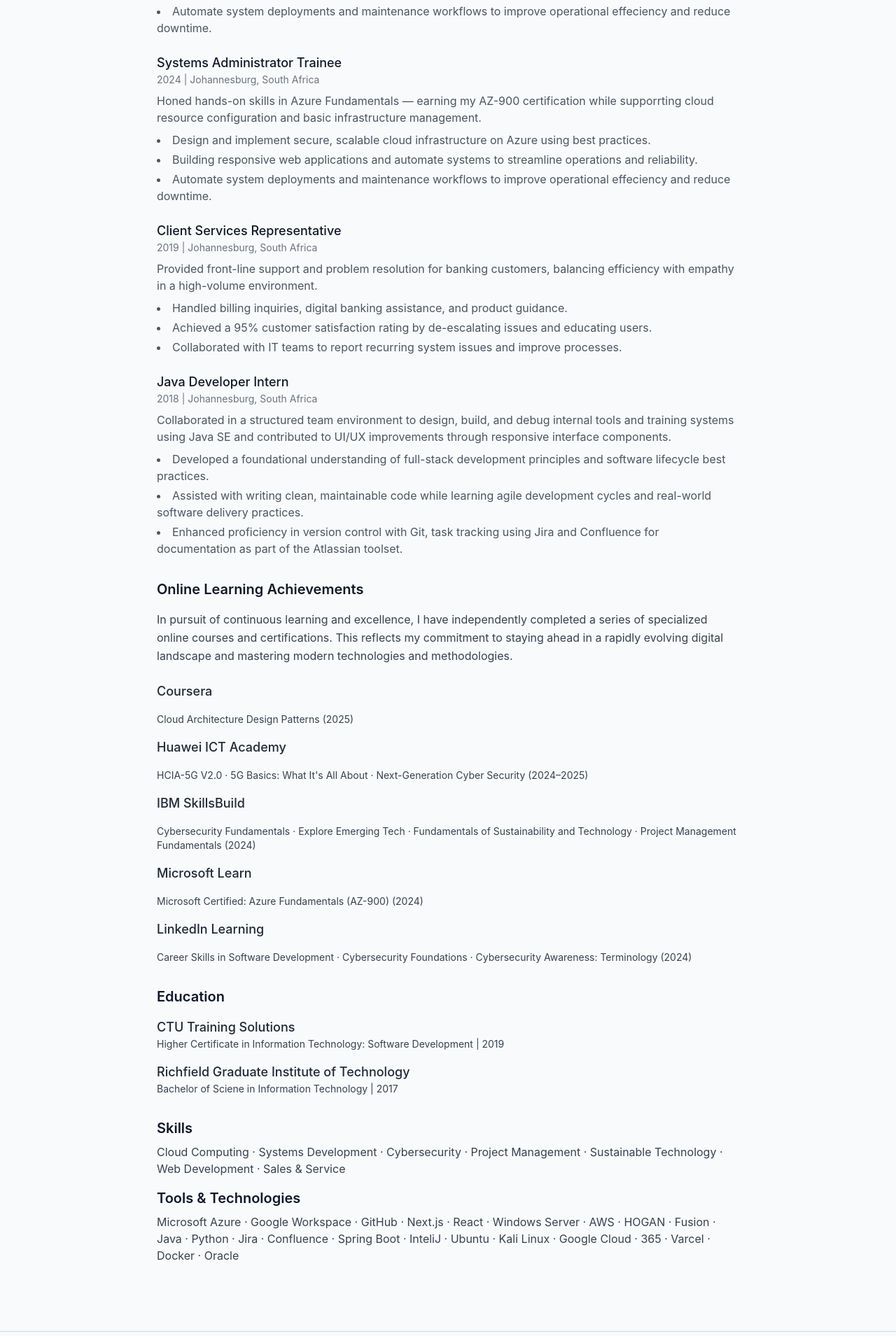
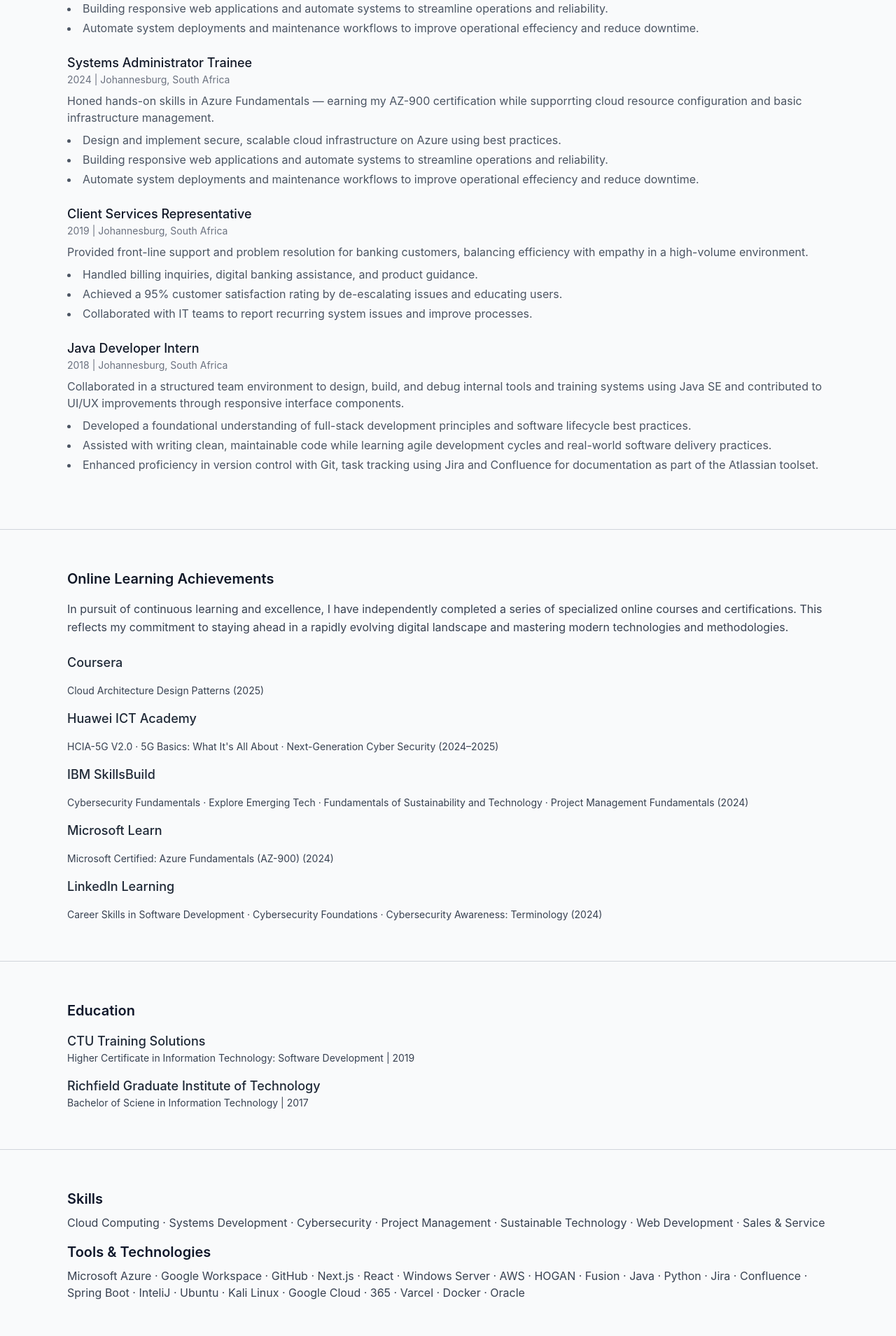
Before and after one commit to MrSpecks/MrSpecks-, a Next.js app in the folder portfolio/: page /resume in a window 1280 px wide. Shown: the part 888-2797 px from the top of the page at 70% size. Built offline with nearby package versions, Linux system fonts and the light colour scheme.

Commit message:
Motion animation added to blog and resume section

```diff
--- a/portfolio/pages/about.tsx
+++ b/portfolio/pages/about.tsx
@@ -121,7 +121,6 @@ export default function AboutPage() {
   </ul>
 </motion.section>
 
-<hr className="my-8 border-gray-300 dark:border-gray-700" />
         {/* Forward Focus */}
         <motion.section
   className="mb-12 px-4 py-6 max-w-6xl mx-auto"
--- a/portfolio/pages/blog/Blog.tsx
+++ b/portfolio/pages/blog/Blog.tsx
@@ -58,6 +58,13 @@ export default function Blog({ allPostsData }: BlogProps) {
         </div>
         </section>
 
+<motion.section
+  className="mb-20 px-4 py-10 max-w-4xl mx-auto text-center bg-gradient-to-r from-blue-50/30 to-transparent dark:from-blue-900/20 rounded-xl shadow-inner"
+  initial={{ opacity: 0, scale: 0.95 }}
+  whileInView={{ opacity: 1, scale: 1 }}
+  transition={{ delay: 0.2, duration: 0.5 }}
+  viewport={{ once: true }}
+>
         <div className="mt-12 mb-12 space-y-8">
           {allPostsData.map(({ slug, title, date }) => (
             <motion.div
@@ -75,6 +82,7 @@ export default function Blog({ allPostsData }: BlogProps) {
             </motion.div>
           ))}
         </div>
+</motion.section>
       </main>
     </div>
   );
--- a/portfolio/pages/resume.tsx
+++ b/portfolio/pages/resume.tsx
@@ -1,6 +1,7 @@
 /* eslint-disable react/no-unescaped-entities */
 import React from 'react';
 import Head from 'next/head';
+import { motion } from 'framer-motion';
 import SEO from "../components/SEO";
 export default function ResumePage() {
     return (
@@ -37,7 +38,13 @@ export default function ResumePage() {
         </p>
         </div>
       </section>
-      <section className="mb-8 px-4 sm:px-6 lg:px-8 max-w-4xl mx-auto">
+        <motion.section
+          className="mb-8 px-4 py-6 sm:px-6 lg:px-8 max-w-6xl mx-auto"
+          initial={{ opacity: 0, y: 30 }}
+          whileInView={{ opacity: 1, y: 0 }}
+          transition={{ duration: 0.6, ease: 'easeOut' }}
+          viewport={{ once: true }}
+        >
         <h2 className="text-xl font-semibold mb-4 text-slate-900 dark:text-slate-100 mt-12 mb-12">
           Experience
         </h2>
@@ -135,8 +142,15 @@ export default function ResumePage() {
             </li>
           </ul>
         </div>
-      </section>
-      <section className="mb-8 px-4 sm:px-6 lg:px-8 max-w-4xl mx-auto">
+      </motion.section>
+
+  <hr className="my-8 border-gray-300 dark:border-gray-700" />
+  <motion.section
+  className="mb-8 px-4 py-6 sm:px-6 lg:px-8 max-w-6xl mx-auto"
+  initial={{ opacity: 0, y: 30 }}
+  whileInView={{ opacity: 1, y: 0 }}
+  transition={{ duration: 0.6, ease: 'easeOut' }}
+  viewport={{ once: true }}>
   <h2 className="text-xl font-semibold mb-4text-slate-900 dark:text-slate-100 mb-4">
     Online Learning Achievements
   </h2>
@@ -185,8 +199,14 @@ export default function ResumePage() {
       </p>
       </div>
     </div>
-</section>
-      <section className="mb-8 px-4 sm:px-6 lg:px-8 max-w-4xl mx-auto">
+    </motion.section>
+<hr className="my-8 border-gray-300 dark:border-gray-700" />
+<motion.section
+  className="mb-8 px-4 py-6 sm:px-6 lg:px-8 max-w-6xl mx-auto"
+  initial={{ opacity: 0, y: 30 }}
+  whileInView={{ opacity: 1, y: 0 }}
+  transition={{ duration: 0.6, ease: 'easeOut' }}
+  viewport={{ once: true }}>
         <h2 className="text-xl font-semibold mb-4 text-slate-900 dark:text-slate-100 mb-4">
           Education
         </h2>
@@ -206,8 +226,14 @@ export default function ResumePage() {
           Bachelor of Sciene in Information Technology | 2017
           </p>
         </div>
-      </section>
-      <section className="mb-8 px-4 sm:px-6 lg:px-8 max-w-4xl mx-auto">
+        </motion.section>
+      <hr className="my-8 border-gray-300 dark:border-gray-700" />
+      <motion.section
+  className="mb-8 px-4 py-6 sm:px-6 lg:px-8 max-w-6xl mx-auto"
+  initial={{ opacity: 0, y: 30 }}
+  whileInView={{ opacity: 1, y: 0 }}
+  transition={{ duration: 0.6, ease: 'easeOut' }}
+  viewport={{ once: true }}>
         <h2 className="text-xl font-semibold mb-2 text-slate-900 dark:text-slate-100">
           Skills
         </h2>
@@ -224,7 +250,7 @@ export default function ResumePage() {
           Confluence · Spring Boot · InteliJ · Ubuntu · Kali Linux ·
           Google Cloud · 365 · Varcel · Docker · Oracle
         </p>
-      </section>
+        </motion.section>
       </main>
     </>
   );
```
